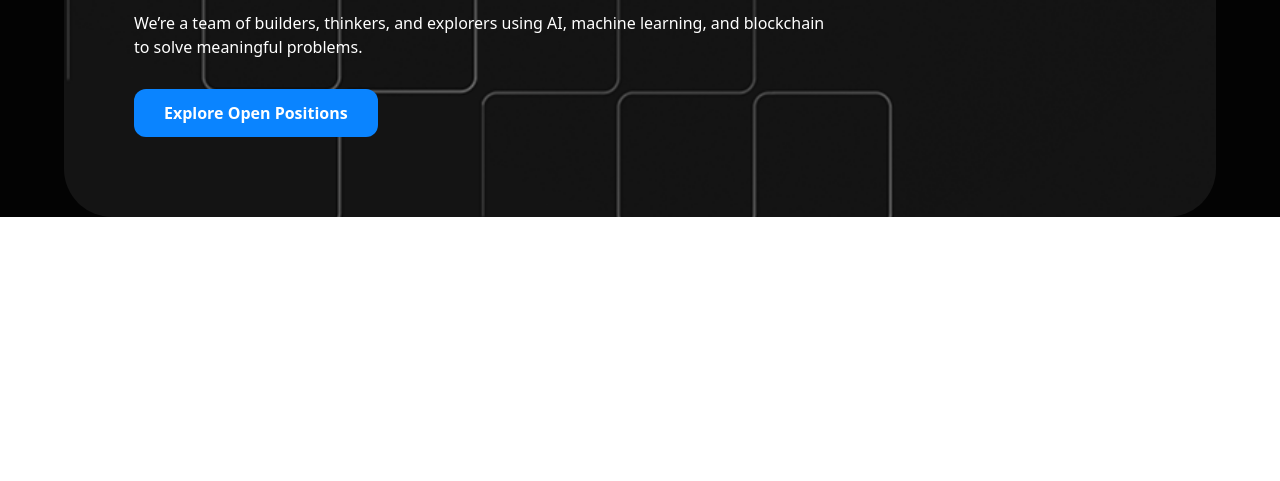
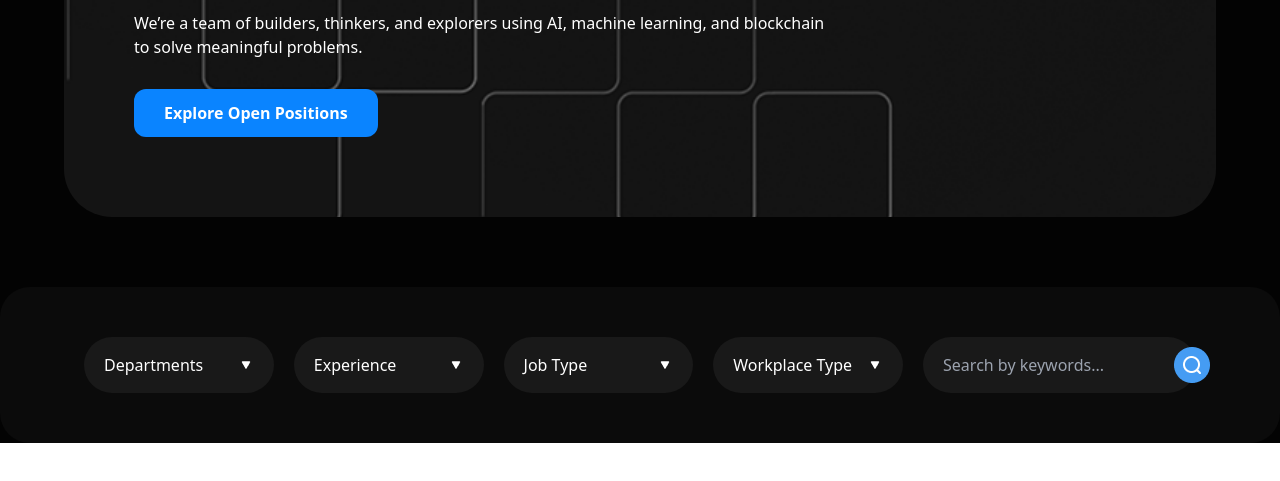
Before and after one commit to MuhammadEvazov/Exam, a website: page src/career.html in a window 1280 px wide. Shown: the part 303-784 px from the top of the page. Drawn offline with nearby package versions, Linux system fonts and the light colour scheme; files that its build step writes are made by us from their sources.

Commit message:
second section done by page career

```diff
--- a/src/career.html
+++ b/src/career.html
@@ -26,7 +26,7 @@
 
         <section
             class="section1 p-[20px] lg:w-[90%] lg:m-auto lg:max-w-[1300px] bg-[#141414] rounded-[48px] lg:h-[376px] bg-[url(./Images/Group27.png)] bg-center bg-cover bg-no-repeat flex flex-col lg:flex-row items-center justify-between">
-            <aside class="flex items-start gap-[10px] lg:gap-[30px] flex-col lg:pl-[50px] text-center lg:text-start items-center lg:items-start gap-[20px]">
+            <aside class="flex items-center gap-[10px] lg:gap-[30px] flex-col lg:pl-[50px] text-center lg:text-start lg:items-start">
                 <h1 class="text-[28px] lg:text-[40px] font-[700]">Build the Future with Us</h1>
                 <p>We’re a team of builders, thinkers, and explorers using AI, machine learning, and blockchain <br> to solve
                     meaningful problems.
@@ -35,8 +35,35 @@
             </aside>
             <img class="hidden lg:block" src="./Images/calogo1 2.png" alt="">
         </section>
+    </header>
 
-    </header>
+    <main class="bg-[#030303] text-white pt-[70px]">
+        <section class="section2 bg-[#0B0B0B] py-[30px] rounded-[30px]">
+            <article class="p-[20px] lg:w-[90%] lg:m-auto lg:max-w-[1300px] flex flex-col items-center gap-[20px] lg:flex-row lg:justify-between">
+                <div class="flex items-center w-[220px] h-[56px] rounded-[30px] bg-[#191919] px-[20px] justify-between">
+                    <p>Departments</p>
+                    <img src="./Images/raphael_arrowdown.png" alt="">
+                </div>
+                <div class="flex items-center w-[220px] h-[56px] rounded-[30px] bg-[#191919] px-[20px] justify-between">
+                    <p>Experience</p>
+                    <img src="./Images/raphael_arrowdown.png" alt="">
+                </div>
+                <div class="flex items-center w-[220px] h-[56px] rounded-[30px] bg-[#191919] px-[20px] justify-between">
+                    <p>Job Type</p>
+                    <img src="./Images/raphael_arrowdown.png" alt="">
+                </div>
+                <div class="flex items-center w-[220px] h-[56px] rounded-[30px] bg-[#191919] px-[20px] justify-between">
+                    <p>Workplace Type</p>
+                    <img src="./Images/raphael_arrowdown.png" alt="">
+                </div>
+                <div class="flex items-center w-[320px] h-[56px] rounded-[30px] bg-[#191919] px-[20px] justify-between">
+                    <input class="bg-transparent" type="email" placeholder="Search by keywords...">
+                    <img src="./Images/Container (1).png" alt="">
+                </div>
+            </article>
+
+        </section>
+    </main>
 </body>
 
 </html>
```
Also changed, not shown: src/Images/Container (1).png (added), src/Images/raphael_arrowdown.png (added).
